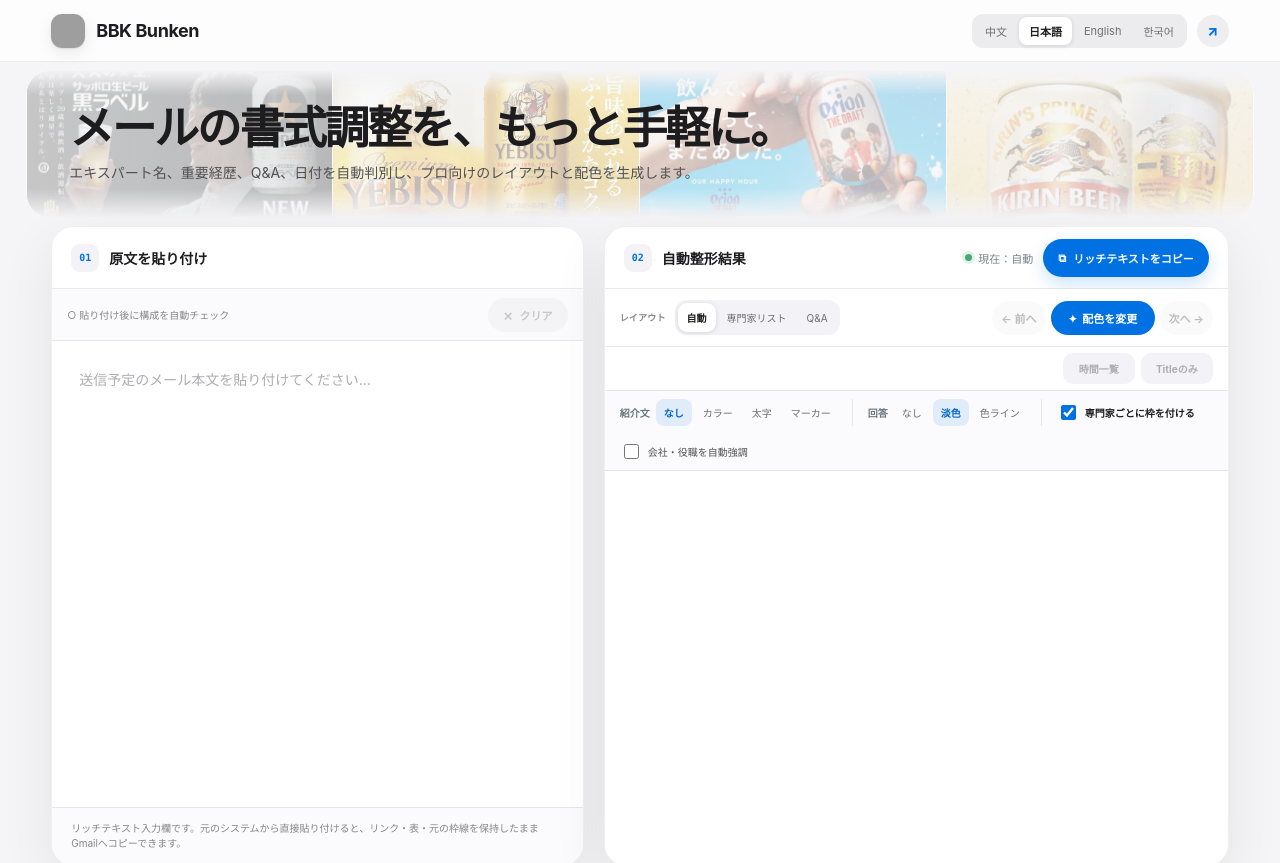
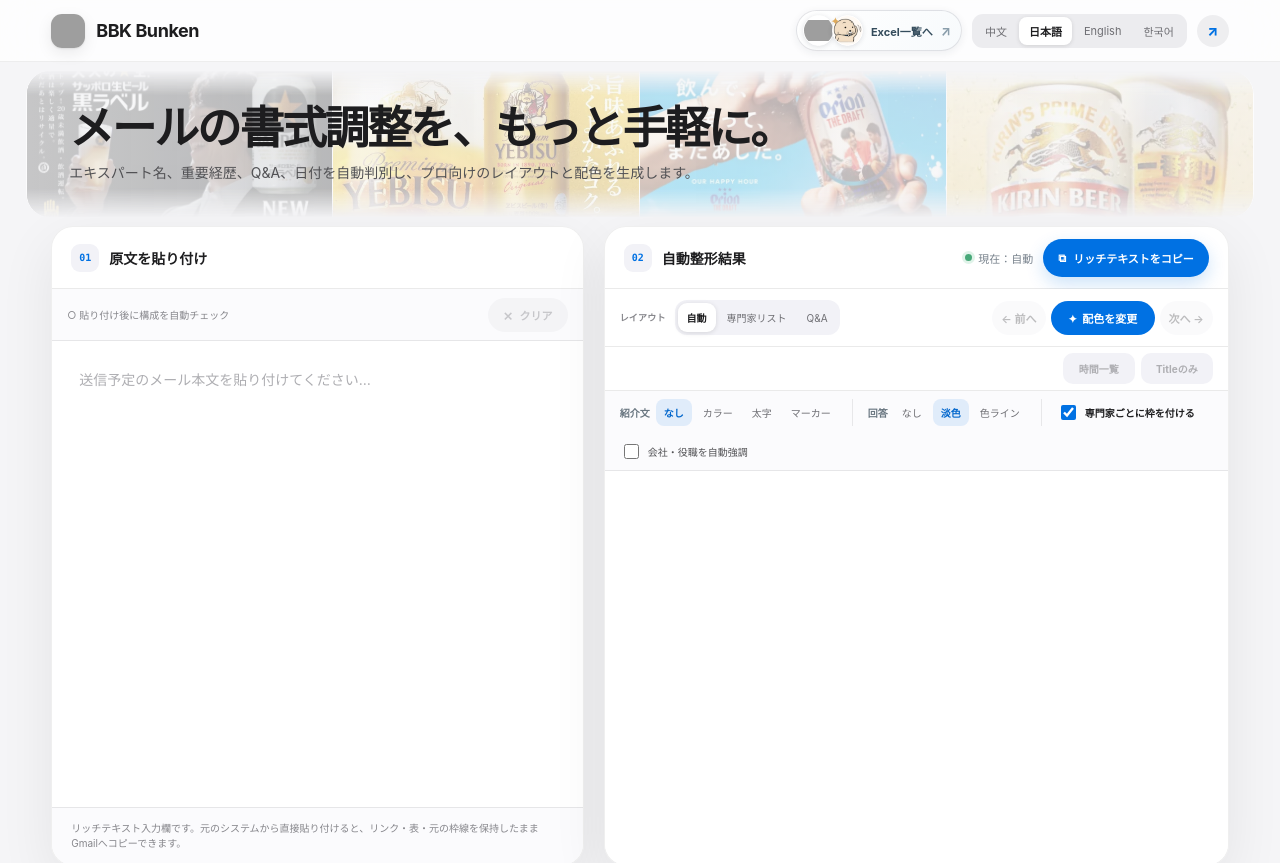
Before and after one commit to BBK-source/BBK, a Next.js app: page / in a window 1280 px wide. Shown: the top 863 px of the page. Built offline with nearby package versions, Linux system fonts and the light colour scheme; grey boxes are pictures that could not be loaded.

Commit message:
Add reciprocal paired-mascot navigation between Bunken and Expert Excel tools

```diff
--- a/app/globals.css
+++ b/app/globals.css
@@ -728,3 +728,49 @@ footer {
   .languageSwitch button { padding: 0 6px; font-size: 10px; }
   .languageLinkButton { display: none; }
 }
+
+/* Paired mascots: a small, accessible portal to the sister tool. */
+.buddyPortal {
+  display: inline-flex; align-items: center; justify-content: center; gap: 8px;
+  min-width: 0; min-height: 40px; padding: 4px 10px 4px 6px;
+  border: 1px solid rgba(118, 118, 128, .2); border-radius: 999px;
+  background: linear-gradient(135deg, #fff, #f7fafc);
+  box-shadow: 0 2px 9px rgba(29, 47, 60, .07);
+  color: #344c5c; text-decoration: none; font-size: 11px; font-weight: 750;
+  white-space: nowrap; flex: 0 0 auto;
+  transition: transform .2s ease, box-shadow .2s ease, border-color .2s ease;
+}
+.buddyPortal:hover { transform: translateY(-2px); border-color: #a2bacb; box-shadow: 0 6px 18px rgba(29, 47, 60, .14); }
+.buddyPortal:focus-visible { outline: 3px solid #6f9bc0; outline-offset: 3px; }
+.buddyPortalPair { position: relative; display: flex; align-items: center; width: 60px; flex: 0 0 60px; height: 31px; }
+.buddyPortalPair img {
+  display: block; width: 31px; height: 31px; object-fit: contain;
+  border-radius: 50%; background: #fff; border: 1.5px solid #fff;
+  box-shadow: 0 1px 5px rgba(28, 40, 54, .13);
+  transition: transform .23s ease;
+}
+.buddyPortalCurrent { position: relative; z-index: 1; }
+.buddyPortalTarget { position: absolute; right: 0; z-index: 3; background: #fffaf4 !important; }
+.buddyPortalSpark { position: absolute; z-index: 4; left: 28px; top: 0; color: #dfab5c; font-size: 10px; pointer-events: none; }
+.buddyPortal:hover .buddyPortalCurrent { transform: rotate(-10deg) translateX(-2px); }
+.buddyPortal:hover .buddyPortalTarget { transform: rotate(10deg) translateX(2px) translateY(-2px); }
+.buddyPortalLabel { display: inline-block; }
+.buddyPortalArrow { color: #8a9eab; font-size: 13px; }
+@media (max-width: 780px) {
+  .buddyPortalLabel, .buddyPortalArrow { display: none; }
+  .buddyPortal { padding: 3px 5px; min-height: 37px; }
+  .buddyPortalPair { width: 54px; flex-basis: 54px; height: 28px; }
+  .buddyPortalPair img { width: 28px; height: 28px; }
+  .buddyPortalSpark { left: 25px; }
+}
+@media (max-width: 420px) {
+  .topActions { gap: 6px; }
+  .buddyPortal { padding: 2px 4px; min-height: 34px; }
+  .buddyPortalPair { width: 47px; flex-basis: 47px; height: 25px; }
+  .buddyPortalPair img { width: 25px; height: 25px; }
+  .buddyPortalSpark { left: 22px; }
+}
+@media (prefers-reduced-motion: reduce) {
+  .buddyPortal, .buddyPortalPair img { transition: none; }
+  .buddyPortal:hover, .buddyPortal:hover .buddyPortalCurrent, .buddyPortal:hover .buddyPortalTarget { transform: none; }
+}
--- a/app/page.tsx
+++ b/app/page.tsx
@@ -1490,6 +1490,20 @@ export default function Home() {
       <header className="topbar">
         <div className="brand"><span className="brandMark" aria-hidden="true"><img src="./bbk-work-buddy.png" alt="" /></span><span>BBK Bunken</span></div>
         <div className="topActions">
+          <a
+            className="buddyPortal"
+            href="./expert-profile-excel/"
+            title={lang === "zh" ? "去 Excel 专家列表工具" : lang === "ja" ? "Excelエキスパート一覧ツールへ" : lang === "ko" ? "Excel 전문가 목록 도구로 이동" : "Open Expert Profile to Excel"}
+            aria-label={lang === "zh" ? "切换到 Expert Profile Excel 工具" : lang === "ja" ? "Excelエキスパート一覧ツールに切り替える" : lang === "ko" ? "Excel 전문가 도구로 전환" : "Switch to Expert Profile Excel tool"}
+          >
+            <span className="buddyPortalPair" aria-hidden="true">
+              <img className="buddyPortalCurrent" src="./bbk-work-buddy.png" alt="" />
+              <span className="buddyPortalSpark">✦</span>
+              <img className="buddyPortalTarget" src="./expert-profile-excel/favicon.png" alt="" />
+            </span>
+            <span className="buddyPortalLabel">{lang === "zh" ? "专家 → Excel" : lang === "ja" ? "Excel一覧へ" : lang === "ko" ? "Excel 목록" : "Expert → Excel"}</span>
+            <span className="buddyPortalArrow" aria-hidden="true">↗</span>
+          </a>
           <div className="languageSwitch" aria-label="Interface language">
             {LANGUAGES.map((item) => (
               <button key={item} className={lang === item ? "active" : ""} onClick={() => changeLanguage(item)}>
```
Also changed, not shown: public/expert-profile-excel/index.html (+44 -1 lines).
